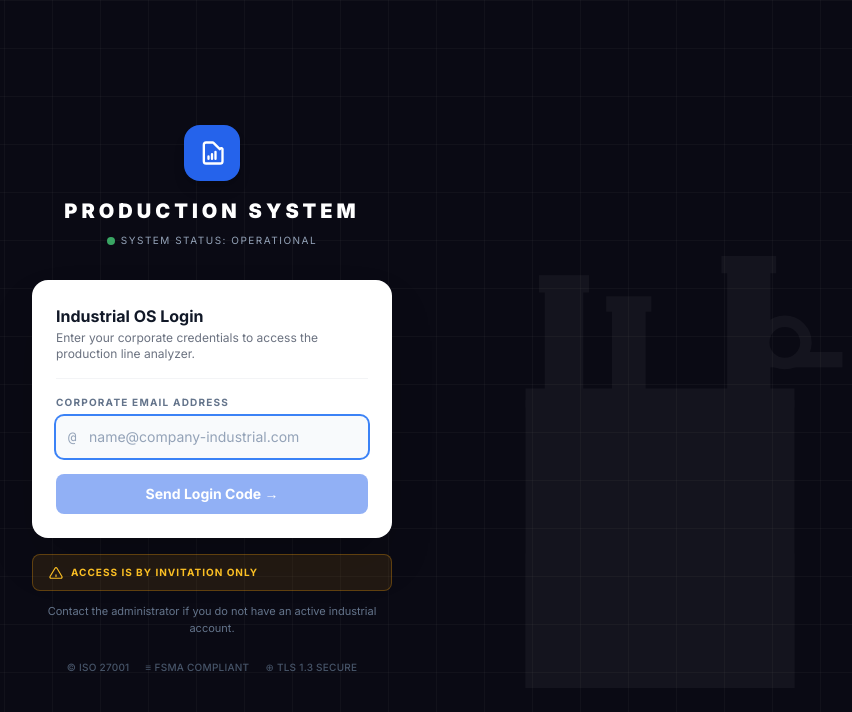
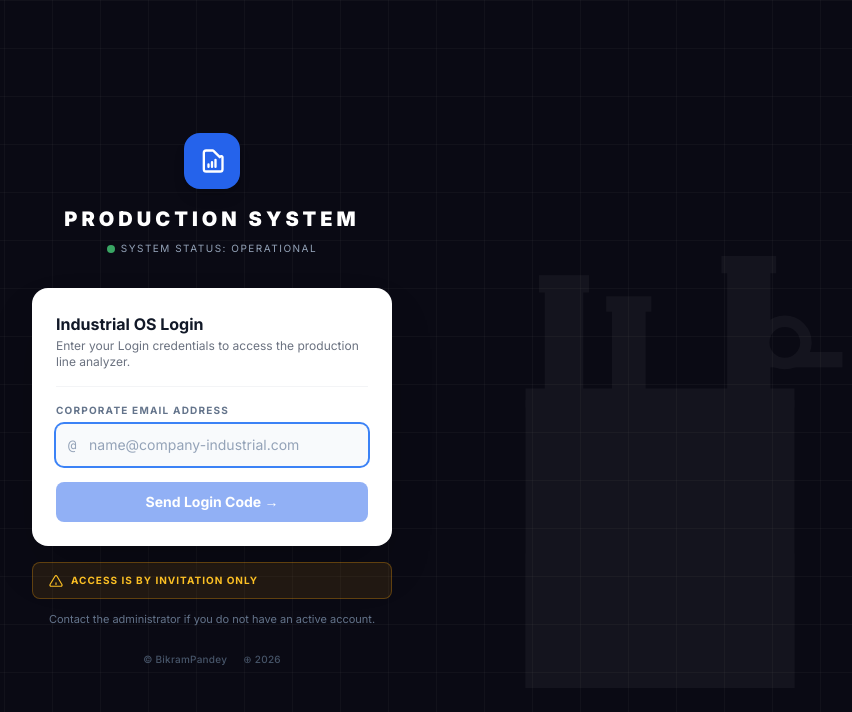
Before and after one commit to bikram430/excel-processor, a Next.js app: page /login in a window 1280 px wide. Shown: the top 712 px of the page, without its empty margins (428-1280 px from the left). Built offline with nearby package versions, Linux system fonts and the light colour scheme; no server answers.

Commit message:
update login page branding — BikramPandey footer and simplified sub-text
Co-Authored-By: Claude Sonnet 4.6 <noreply@anthropic.com>

```diff
--- a/app/login/page.tsx
+++ b/app/login/page.tsx
@@ -209,7 +209,7 @@ export default function LoginPage() {
           <div className="border-b border-gray-100 pb-4">
             <h2 className="text-base font-bold text-gray-900">Industrial OS Login</h2>
             <p className="text-xs text-gray-500 mt-0.5">
-              Enter your corporate credentials to access the production line analyzer.
+              Enter your Login credentials to access the production line analyzer.
             </p>
           </div>
 
@@ -325,14 +325,13 @@ export default function LoginPage() {
 
         {/* Sub text */}
         <p className="text-center text-[11px] text-slate-500 mb-6">
-          Contact the administrator if you do not have an active industrial account.
+          Contact the administrator if you do not have an active  account.
         </p>
 
         {/* Footer badges */}
         <div className="flex items-center justify-center gap-4">
-          <span className="text-[10px] text-slate-600 font-medium tracking-wide">© ISO 27001</span>
-          <span className="text-[10px] text-slate-600 font-medium tracking-wide">≡ FSMA COMPLIANT</span>
-          <span className="text-[10px] text-slate-600 font-medium tracking-wide">⊕ TLS 1.3 SECURE</span>
+          <span className="text-[10px] text-slate-600 font-medium tracking-wide">© BikramPandey</span>
+          <span className="text-[10px] text-slate-600 font-medium tracking-wide">⊕ 2026</span>
         </div>
 
       </div>
```
